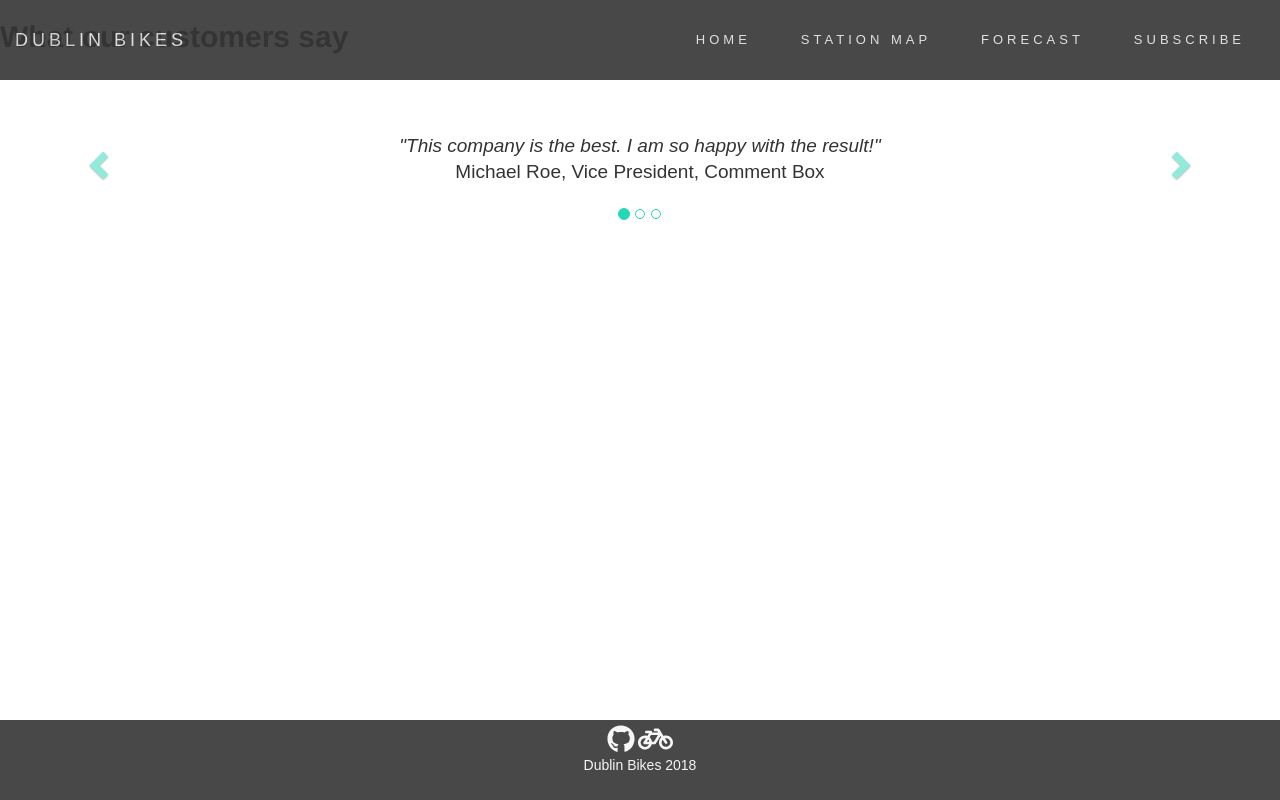
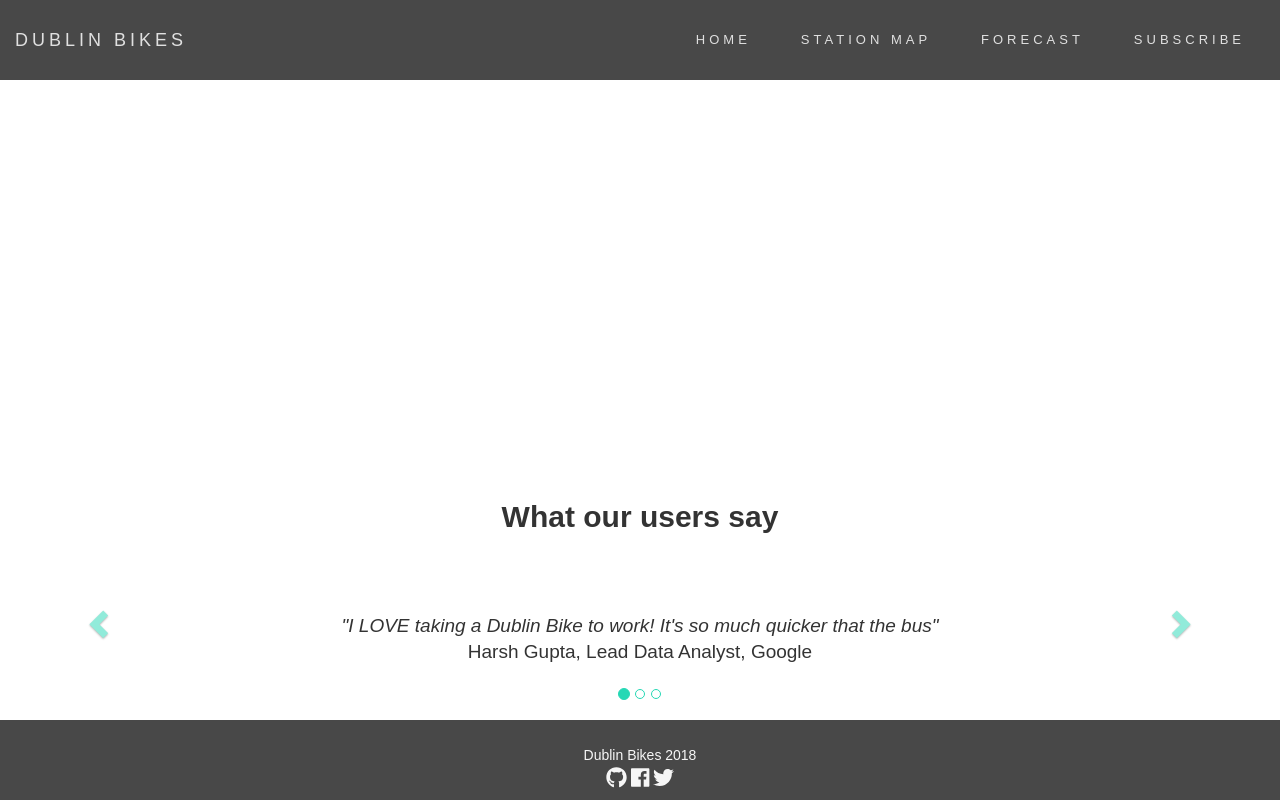
Before and after one commit to PavineeKavanagh/DublinBikes, a Flask app: page /predict in a window 1280 px wide. Run offline with Flask 2, Linux system fonts and the light colour scheme; some libraries are stand-ins or nearby versions.

Commit message:
more updates

```diff
--- a/app/dublinbikes.py
+++ b/app/dublinbikes.py
@@ -33,7 +33,7 @@ def main():
     totalStations = statDetails[0]['tStations']
     # print('Rendering Template')
     # - Passing the list for Jinja to render
-    return render_template("nindex.html",locs=staticStations, tB=totalBikes, tS=totalStations, mainTemp=mainTemp, mainDesc=mainDesc, mainSnow=mainSnow, mainRain=mainRain, mainWind=mainWind)
+    return render_template("index.html",locs=staticStations, tB=totalBikes, tS=totalStations, mainTemp=mainTemp, mainDesc=mainDesc, mainSnow=mainSnow, mainRain=mainRain, mainWind=mainWind)
 
 
 @app.route('/maps')
--- a/app/static/css/style.css
+++ b/app/static/css/style.css
@@ -649,14 +649,19 @@ a:active {
     color: #ffffff;
 }
 
-.fa-bicycle {
-    margin-top: 0px;
-    font-size: 2em;
+.fa-facebook {
+    margin-top: 2px;
+    font-size: 1.5em;
 }
 
 .fa-github {
-    margin-top: 0px;
-    font-size: 2em;
+    margin-top: 2px;
+    font-size: 1.5em;
+}
+
+.fa-twitter {
+    margin-top: 2px;
+    font-size: 1.5em;
 }
 
 @media screen and (max-width: 768px) {
@@ -1051,6 +1056,10 @@ hr {
 
 /* predict page */
 
+.carousel {
+    margin-top: 500px;
+}
+
 .carousel-control.right,
 .carousel-control.left {
     background-image: none;
--- a/app/templates/base.html
+++ b/app/templates/base.html
@@ -56,11 +56,13 @@
 
         {% endblock %}
         <footer class="text-center">
+            <br>
+            <p>Dublin Bikes 2018
+            <br>
             <i class="fab fa-github"></i>
-            <span class="fa fa-bicycle"></span>
-            <br>
+            <i class="fab fa-facebook"></i>
+            <i class="fab fa-twitter"></i>
 
-            <p>Dublin Bikes 2018
             </p>
         </footer>
         <!-- <script src="{{ url_for('static', filename='js/javascript.js') }}"></script> -->
--- a/app/templates/predict.html
+++ b/app/templates/predict.html
@@ -3,9 +3,10 @@
 
 <body style="overflow: hidden">
 
-<h2>What our customers say</h2>
 <div id="myCarousel" class="carousel slide text-center" data-ride="carousel">
     <!-- Indicators -->
+    <h2>What our users say</h2>
+
     <ol class="carousel-indicators">
         <li data-target="#myCarousel" data-slide-to="0" class="active"></li>
         <li data-target="#myCarousel" data-slide-to="1"></li>
@@ -15,21 +16,21 @@
     <!-- Wrapper for slides -->
     <div class="carousel-inner" role="listbox">
         <div class="item active">
-            <h4>"This company is the best. I am so happy with the result!"
+            <h4>"I LOVE taking a Dublin Bike to work! It's so much quicker that the bus"
                 <br>
-                <span style="font-style:normal;">Michael Roe, Vice President, Comment Box</span>
+                <span style="font-style:normal;">Harsh Gupta, Lead Data Analyst, Google</span>
             </h4>
         </div>
         <div class="item">
             <h4>"One word... WOW!!"
                 <br>
-                <span style="font-style:normal;">John Doe, Salesman, Rep Inc</span>
+                <span style="font-style:normal;">Elena Fox, Software Engineer, Nokia Bell Labs</span>
             </h4>
         </div>
         <div class="item">
-            <h4>"Could I... BE any more happy with this company?"
+            <h4>"Could I... BE any more happy with this bike sharing scheme?"
                 <br>
-                <span style="font-style:normal;">Chandler Bing, Actor, FriendsAlot</span>
+                <span style="font-style:normal;">Chandler Bing, Actor, Friends</span>
             </h4>
         </div>
     </div>
```
Also changed, not shown: app/templates/index.html (+86 -98 lines), app/templates/nindex.html (deleted, +0 -112 lines).
